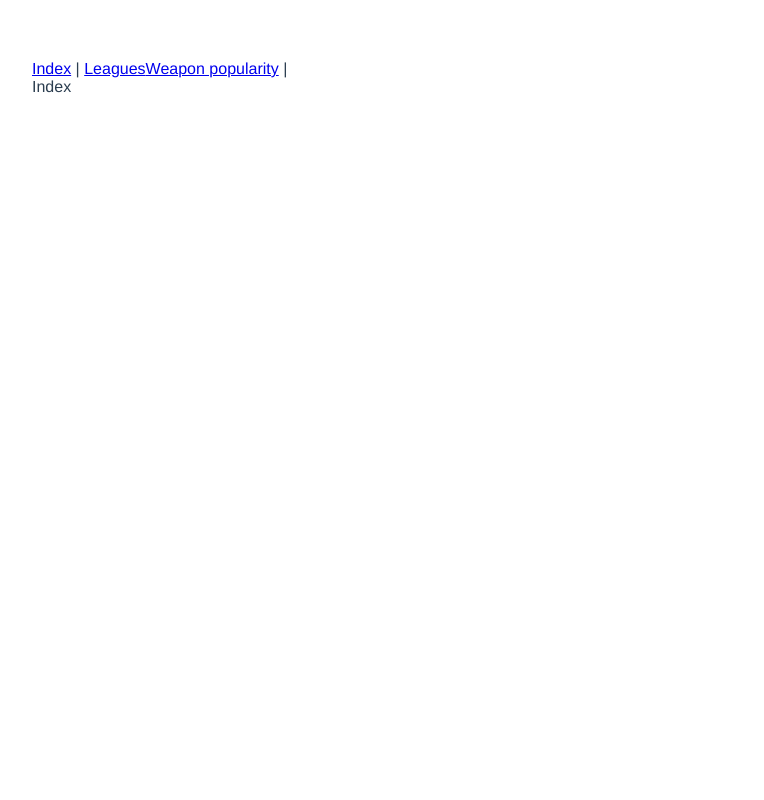
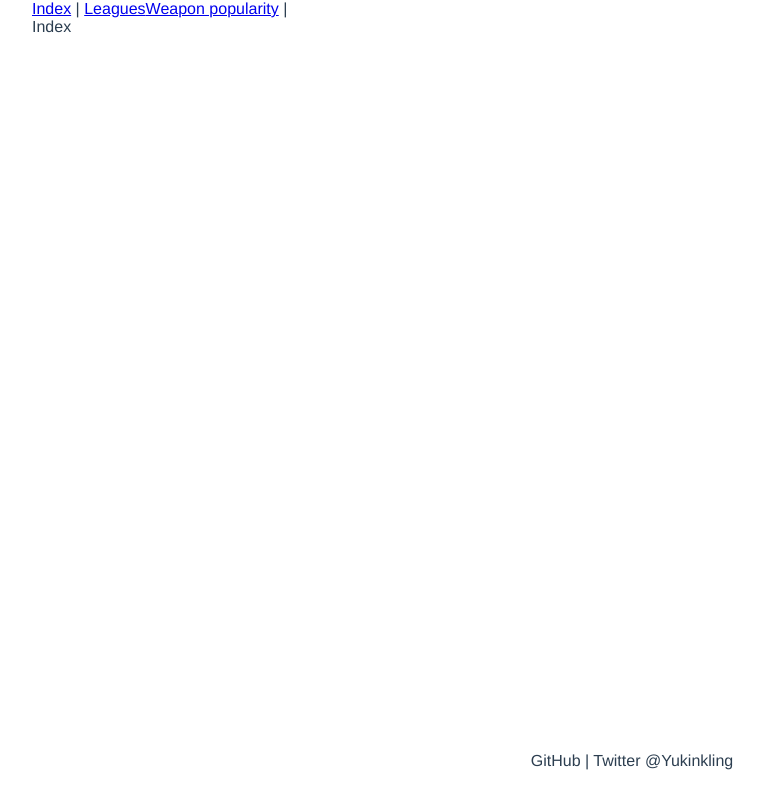
Before and after one commit to yukidaruma/splatoon-stats-web, a Vue app: page /weapons in a window 1280 px wide. Shown: the whole page, without its empty margins (8-772 px from the left). Built offline with nearby package versions, Linux system fonts and the light colour scheme.

Commit message:
Add GlobalFooter component

```diff
--- a/src/App.vue
+++ b/src/App.vue
@@ -4,23 +4,43 @@
     <router-link to="/leagues">Leagues</router-link>
     <router-link to="/weapons">Weapon popularity</router-link> |
     <router-view></router-view>
+
+    <global-footer></global-footer>
   </div>
 </template>
 
 <script>
+import GlobalFooter from './components/GlobalFooter.vue';
+
 export default {
   name: 'app',
+  components: { GlobalFooter },
 };
 </script>
 
 <style>
+html, body {
+  margin: 0;
+  padding: 0;
+}
+
 #app {
+  position: relative;
+  min-height: 100vh;
   max-width: 1200px;
   margin: 0 auto;
   font-family: 'Avenir', Helvetica, Arial, sans-serif;
   -webkit-font-smoothing: antialiased;
   -moz-osx-font-smoothing: grayscale;
   color: #2c3e50;
-  margin-top: 60px;
+  padding-bottom: 3em; /* footer height */
+  box-sizing: border-box;
+}
+
+.global-footer {
+  width: 100%;
+  position: absolute;
+  bottom: 0;
+  height: 3em;
 }
 </style>
--- /dev/null
+++ b/src/components/GlobalFooter.vue
@@ -0,0 +1,18 @@
+<template>
+  <div class="global-footer">
+    GitHub |
+    Twitter @Yukinkling
+  </div>
+</template>
+
+<script>
+export default {
+  name: 'GlobalFooter',
+};
+</script>
+
+<style scoped>
+.global-footer {
+  text-align: center;
+}
+</style>
```
